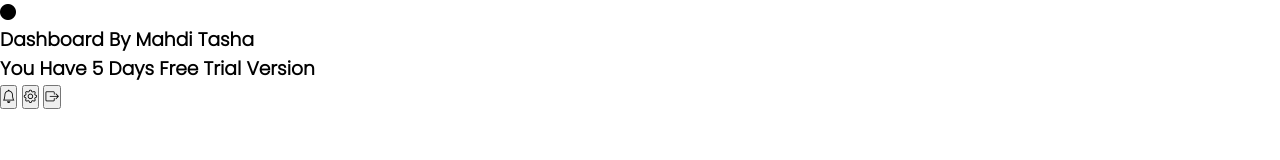
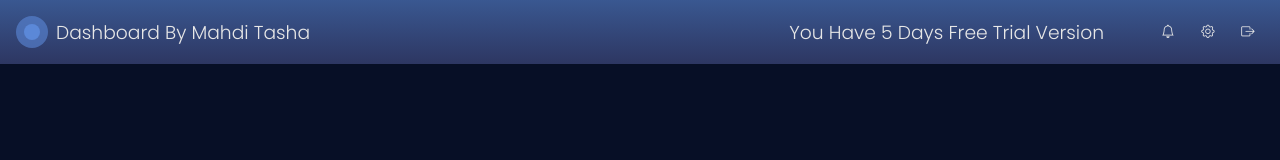
Before and after one commit to MohamadMahdi-Tasha/Dashboard, a plain HTML site: page index.html in a window 1280 px wide. Drawn offline with nearby package versions, Linux system fonts and the light colour scheme.

Commit message:
added styles of header section

```diff
--- a/index.html
+++ b/index.html
@@ -18,20 +18,22 @@
     <title>Dashboard | Mahdi Tasha</title>
 </head>
 <!--Our Main Content Goes Here-->
-<body>
+<body class="bg-dark-blue">
 <!--Header-->
-    <header>
+    <header class="d-inline-flex w-100 jc-sb p-1 header-bg">
         <!--Left Side Of Header-->
-        <div>
-            <i class="bi bi-circle-fill"></i>
-            <h3>Dashboard By Mahdi Tasha</h3>
+        <div class="w-50 d-inline-flex ai-center">
+            <div class="w-2 h-2 d-flex jc-center ai-center circle bg-light-blue-rgba mr-dot-5">
+                <div class="w-1 h-1 bg-light-blue circle"></div>
+            </div>
+            <h3 class="fw-normal c-light-white">Dashboard By Mahdi Tasha</h3>
         </div>
         <!--Right Side-->
-        <div>
-            <h3>You Have 5 Days Free Trial Version</h3>
-            <button><i class="bi bi-bell"></i></button>
-            <button><i class="bi bi-gear"></i></button>
-            <button><i class="bi bi-box-arrow-right"></i></button>
+        <div class="w-50 d-inline-flex jc-end ai-center">
+            <h3 class="fw-normal mr-3 c-light-white">You Have 5 Days Free Trial Version</h3>
+            <button class="w-2 h-2 bg-none b-none c-light-white mr-dot-5"><i class="bi bi-bell"></i></button>
+            <button class="w-2 h-2 bg-none b-none c-light-white mr-dot-5"><i class="bi bi-gear"></i></button>
+            <button class="w-2 h-2 bg-none b-none c-light-white"><i class="bi bi-box-arrow-right"></i></button>
         </div>
     </header>
 </body>
--- a/src/style.css
+++ b/src/style.css
@@ -2,10 +2,52 @@
 /*Importing Google Fonts*/
 @import url('https://fonts.googleapis.com/css2?family=Poppins:wght@300&display=swap');
 
+/*Variables*/
+:root {
+    --light-blue: #5b88d8;
+    --header-bg: #47518a;
+    --dark-blue: #070f26;
+    --header-bg-rgba: rgba(71, 81, 138, .6);
+    --light-blue-rgba: rgba(91, 136, 216, .6);
+}
+
 /*Global Styles*/
+button {cursor: pointer;}
+
 * {
     margin: 0;
     padding: 0;
     box-sizing: border-box;
+    outline: none;
     font-family: 'Poppins', sans-serif;
 }
+
+/*Styles*/
+.w-100 {width: 100%;}
+.w-50 {width: 50%;}
+.d-flex {display: flex;}
+.d-inline-flex {display: inline-flex;}
+.jc-center {justify-content: center;}
+.jc-end {justify-content: end;}
+.ai-center {align-items: center;}
+.jc-sb {justify-content: space-between;}
+.p-1 {padding: 1rem;}
+.c-white {color: white;}
+.c-light-blue {color: var(--light-blue);}
+.header-bg {background: linear-gradient(to bottom, var(--light-blue-rgba), var(--header-bg-rgba));}
+.bg-dark-blue {background-color: var(--dark-blue);}
+.mr-dot-5 {margin-right: .5rem;}
+.mr-1 {margin-right: 1rem;}
+.bg-none {background-color: unset;}
+.b-none {border: none;}
+.c-dark-blue {color: var(--dark-blue);}
+.c-light-white {color: #e7e7e7;}
+.bg-light-blue {background: var(--light-blue);}
+.bg-light-blue-rgba {background: var(--light-blue-rgba);}
+.w-1 {width: 1rem;}
+.h-1 {height: 1rem;}
+.w-2 {width: 2rem;}
+.h-2 {height: 2rem;}
+.circle {border-radius: 100%;}
+.fw-normal {font-weight: normal;}
+.mr-3 {margin-right: 3rem;}
```
